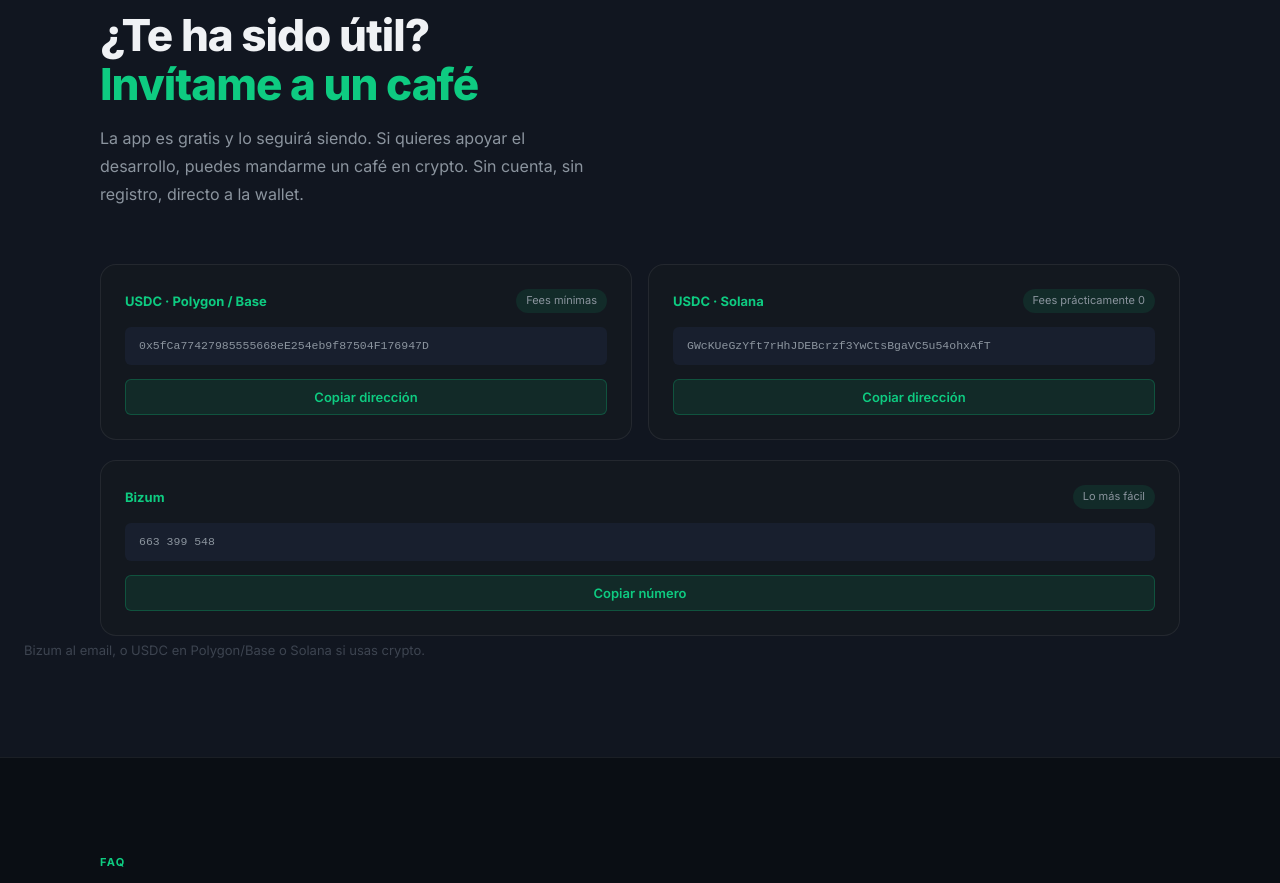
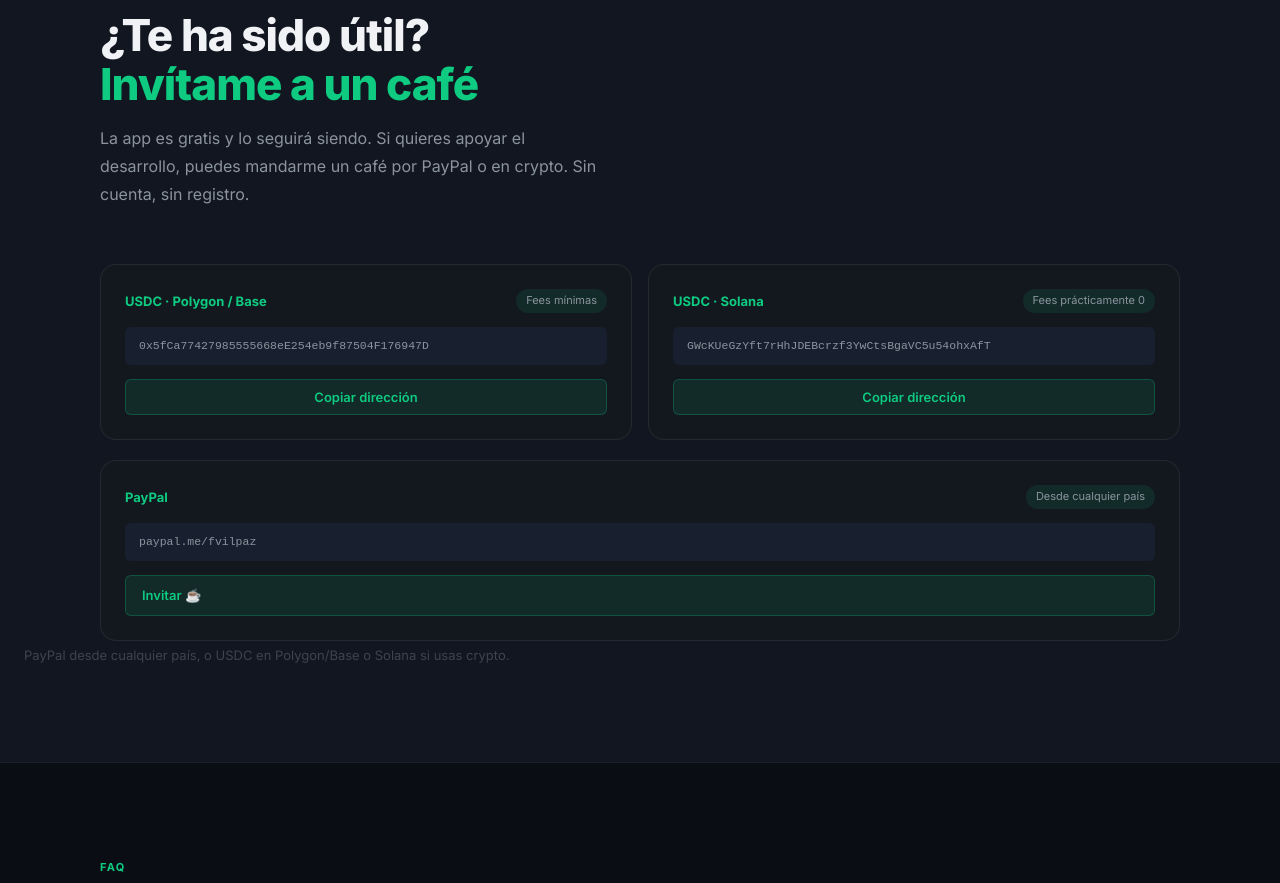
Before and after one commit to fvilpaz/mycryptofolio-landing, a plain HTML site: page index.html in a window 1280 px wide. Shown: the part 11067-11950 px from the top of the page. Drawn offline with Linux system fonts and the light colour scheme.

Commit message:
cafe: PayPal en lugar de Bizum
Tarjeta de PayPal con enlace a paypal.me; textos y nota al dia; el JS de
copiar solo engancha botones. Los enlaces de WhatsApp (contacto) no se tocan.

Co-Authored-By: Claude Sonnet 5.5 <noreply@anthropic.com>

```diff
--- a/css/style.css
+++ b/css/style.css
@@ -562,6 +562,7 @@ button { font-family: var(--font); }
   cursor: pointer; transition: background .15s;
   font-family: var(--font);
 }
+a.cafe-wallet__go { display: inline-block; text-decoration: none; }
 .cafe-wallet__copy:hover { background: rgba(14,203,129,.2); }
 .cafe-wallet__copy.copied { background: var(--green); color: #000; }
 .cafe-note {
--- a/index.html
+++ b/index.html
@@ -470,7 +470,7 @@
     <h2 class="section__title">¿Te ha sido útil?<br><em>Invítame a un café</em></h2>
     <p class="section__sub">
       La app es gratis y lo seguirá siendo. Si quieres apoyar el desarrollo,
-      puedes mandarme un café en crypto. Sin cuenta, sin registro, directo a la wallet.
+      puedes mandarme un café por PayPal o en crypto. Sin cuenta, sin registro.
     </p>
     <div class="cafe-wallets">
       <div class="cafe-wallet">
@@ -492,14 +492,14 @@
     </div>
       <div class="cafe-wallet">
         <div class="cafe-wallet__header">
-          <span class="cafe-wallet__network">Bizum</span>
-          <span class="cafe-wallet__fee">Lo más fácil</span>
+          <span class="cafe-wallet__network">PayPal</span>
+          <span class="cafe-wallet__fee">Desde cualquier país</span>
         </div>
-        <div class="cafe-wallet__addr">663 399 548</div>
-        <button class="cafe-wallet__copy" data-addr="663399548">Copiar número</button>
+        <div class="cafe-wallet__addr">paypal.me/fvilpaz</div>
+        <a class="cafe-wallet__copy cafe-wallet__go" href="https://paypal.me/fvilpaz" target="_blank" rel="noopener">Invitar ☕</a>
       </div>
     </div>
-    <p class="cafe-note">Bizum al email, o USDC en Polygon/Base o Solana si usas crypto.</p>
+    <p class="cafe-note">PayPal desde cualquier país, o USDC en Polygon/Base o Solana si usas crypto.</p>
   </div>
 </section>
 
--- a/js/main.js
+++ b/js/main.js
@@ -35,7 +35,7 @@ const fadeObserver = new IntersectionObserver((entries) => {
 document.querySelectorAll('.fade-in').forEach(el => fadeObserver.observe(el));
 
 // ── COPY WALLET ──
-document.querySelectorAll('.cafe-wallet__copy').forEach(btn => {
+document.querySelectorAll('button.cafe-wallet__copy').forEach(btn => {
   btn.addEventListener('click', () => {
     navigator.clipboard.writeText(btn.dataset.addr).then(() => {
       btn.textContent = '¡Copiado!';
```
